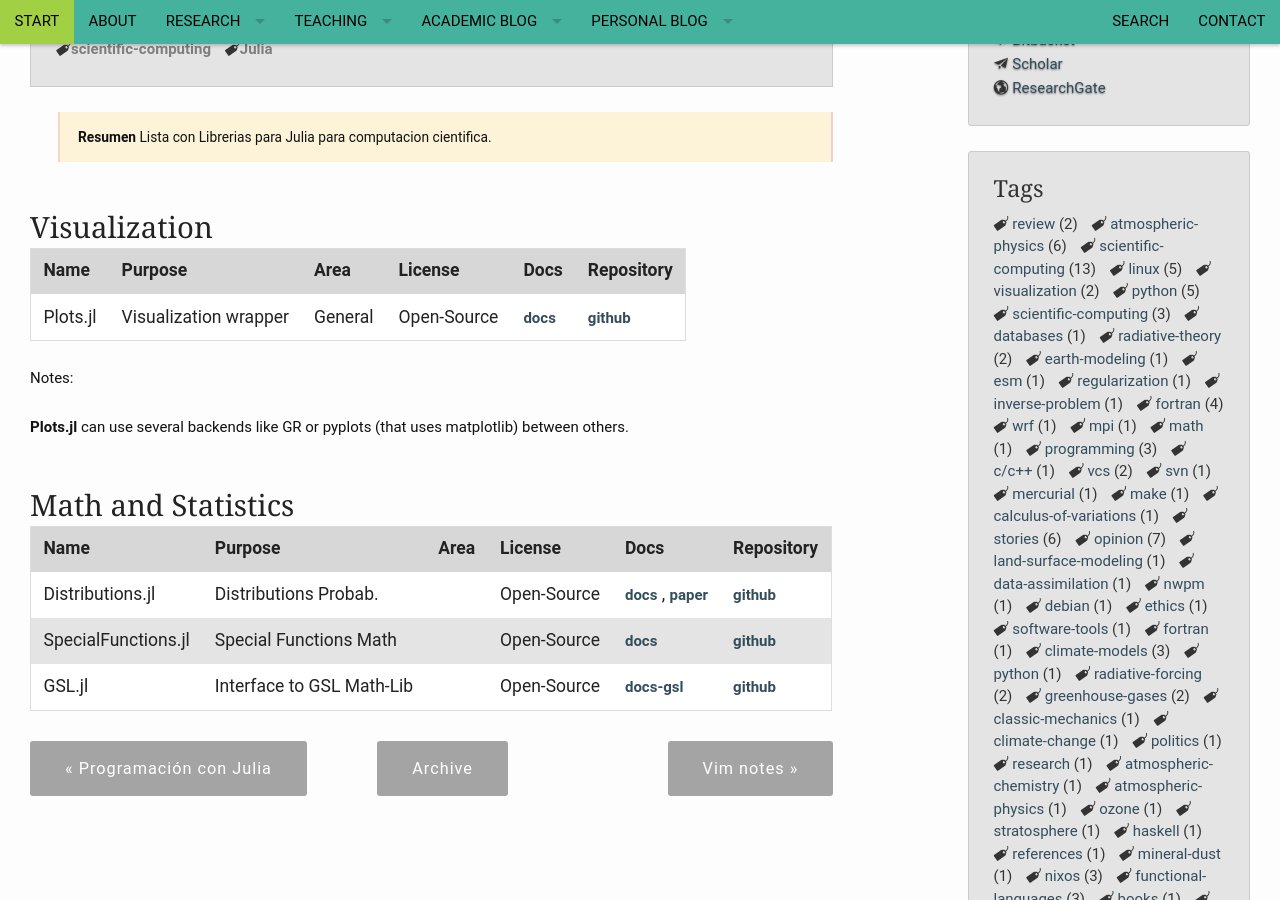
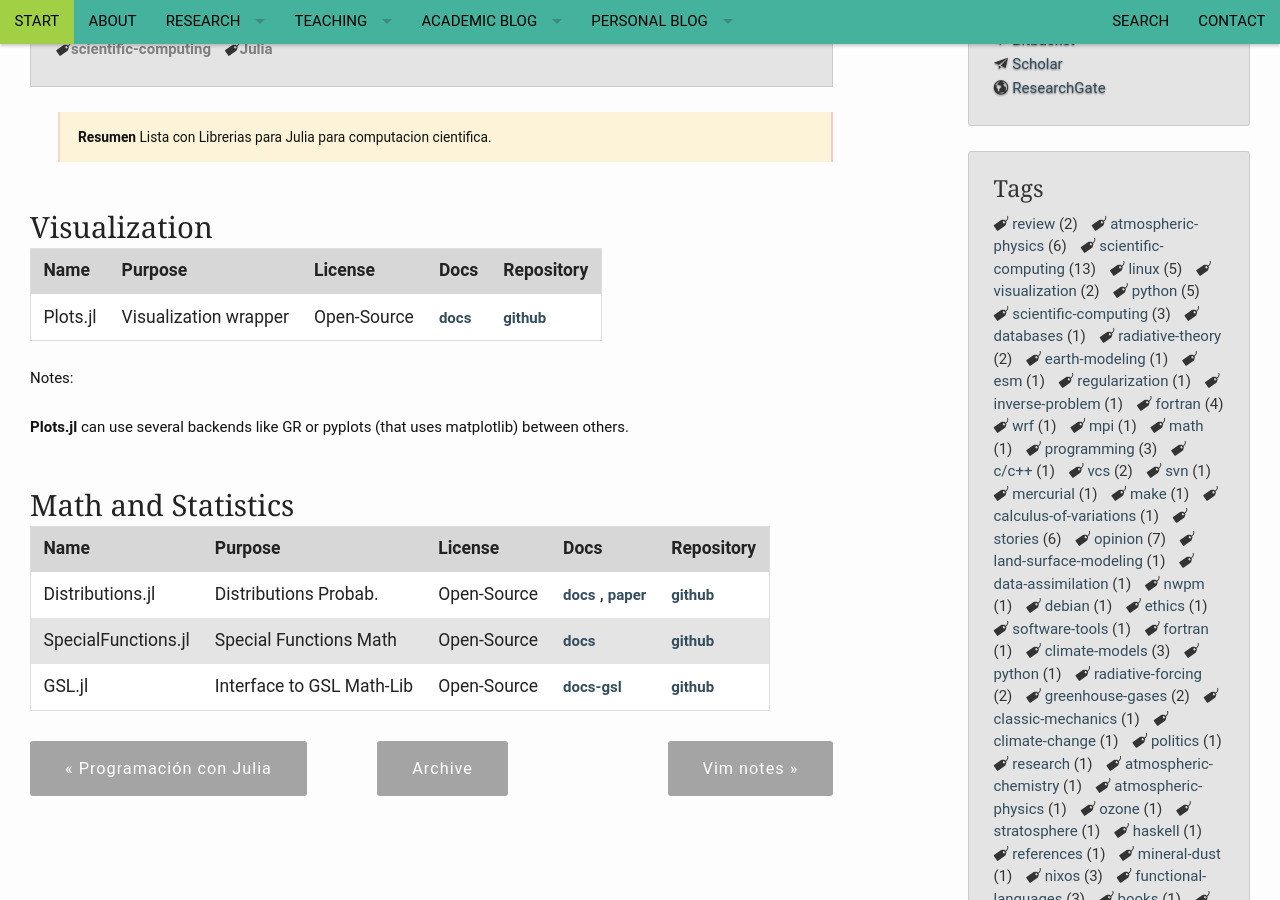
Before and after one commit to RCHG/rchg.github.io, a Jekyll site: the page built from _posts/2019-09-08-JuliaLibs.md, in a window 1280 px wide and 900 px high, scrolled down 388 px. Built offline with Jekyll 4.4.1, drawn with Linux system fonts in a browser that asks for light colours; nearby versions of some CDN libraries; comment, search, counter and statistics services are not loaded.

Commit message:
Update 2019-09-08-JuliaLibs.md

```diff
--- a/_posts/2019-09-08-JuliaLibs.md
+++ b/_posts/2019-09-08-JuliaLibs.md
@@ -20,9 +20,9 @@ Lista con Librerias para Julia para computacion cientifica.
 
 ## Visualization
 
-| Name 		| Purpose                  |  Area       | License      |	Docs | Repository |
-| --------- | ------------------------ | ----------- | ------------ | ------ | ---------- |
-| Plots.jl	| Visualization wrapper    |  General    | Open-Source  | [docs](http://docs.juliaplots.org/latest/) | [github](https://github.com/JuliaPlots/Plots.jl) |
+| Name 		| Purpose                  | License      |	Docs | Repository |
+| --------- | ------------------------ | ------------ | ------ | ---------- |
+| Plots.jl	| Visualization wrapper    | Open-Source  | [docs](http://docs.juliaplots.org/latest/) | [github](https://github.com/JuliaPlots/Plots.jl) |
 
 Notes:
 
@@ -31,8 +31,8 @@ Notes:
 
 ## Math and Statistics
 
-| Name 		        | Purpose                |    Area         | License      |	Docs | Repository |
-| ----------------- | ---------------------- | --------------- | ------------ | -----| ---------- |
-|Distributions.jl 	| Distributions Probab.  |                 | Open-Source  | [docs](https://juliastats.github.io/Distributions.jl/stable/) , [paper](https://arxiv.org/abs/1907.08611) | [github](https://github.com/JuliaStats/Distributions.jl) |
-|SpecialFunctions.jl| Special Functions Math |                 | Open-Source  | [docs](https://juliamath.github.io/SpecialFunctions.jl/stable/)  | [github](https://github.com/JuliaMath/SpecialFunctions.jl) |
-|GSL.jl 	        | Interface to GSL Math-Lib |              | Open-Source  | [docs-gsl](https://www.gnu.org/software/gsl/doc/html/index.html)  | [github](https://github.com/JuliaMath/GSL.jl) |
+| Name 		        | Purpose                | License      |	Docs | Repository |
+| ----------------- | ---------------------- | ------------ | -----| ---------- |
+|Distributions.jl 	| Distributions Probab.  |  Open-Source  | [docs](https://juliastats.github.io/Distributions.jl/stable/) , [paper](https://arxiv.org/abs/1907.08611) | [github](https://github.com/JuliaStats/Distributions.jl) |
+|SpecialFunctions.jl| Special Functions Math | Open-Source  | [docs](https://juliamath.github.io/SpecialFunctions.jl/stable/)  | [github](https://github.com/JuliaMath/SpecialFunctions.jl) |
+|GSL.jl 	        | Interface to GSL Math-Lib |  Open-Source  | [docs-gsl](https://www.gnu.org/software/gsl/doc/html/index.html)  | [github](https://github.com/JuliaMath/GSL.jl) |
```
